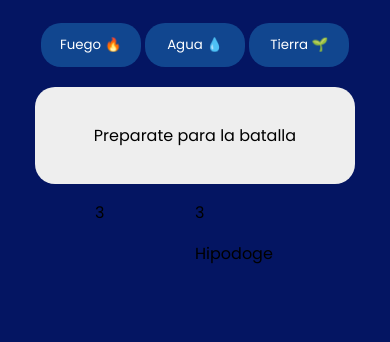
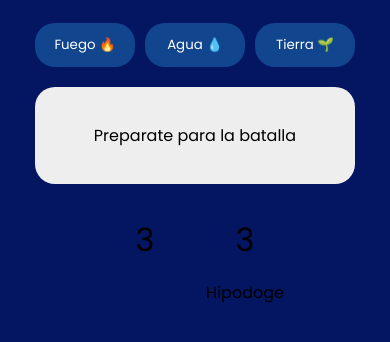
Before and after one commit to Apanawa/Curso-de-programaci-n-basica, a plain HTML site: page mokepon.html in a window 390 px wide. Both pictures are taken after a click on the button "Seleccionar". Shown: the part 178-520 px from the top of the page. Drawn offline with Linux system fonts and the light colour scheme.

Commit message:
trabajando en el diseño responsivo

```diff
--- a/mokepon.html
+++ b/mokepon.html
@@ -36,8 +36,10 @@
     </section>
     <section id="seleccionar-ataque">
         <h1 class="titulo">Mokepon</h1>
+
         <h2 class="subtitulo">Elige tu ataque</h2>
-        <div>
+
+        <div class="tarjetas-ataques">
             <button id="boton-fuego" class="boton-de-ataque">Fuego 🔥</button>
             <button id="boton-agua" class="boton-de-ataque">Agua 💧</button>
             <button id="boton-tierra" class="boton-de-ataque">Tierra 🌱</button>
@@ -49,13 +51,13 @@
             </section>
         </div>
         <div class="ataques">
-            <div>
+            <div class="ataques-jugador">
                 <p id="vidas-jugador">3</p>
                 <p id="mascota-jugador"></p>
                 <div id="ataques-del-jugador"></div>
             </div>
 
-            <div>
+            <div class="ataques-enemigo">
                 <p id="vidas-enemigo">3</p>
                 <p id="mascota-enemigo"></p>
                 <div id="ataques-del-enemigo"></div>
--- a/styles.css
+++ b/styles.css
@@ -24,7 +24,7 @@ body {
     font-size: 32px;
 }
 
-.tarjetas {
+.tarjetas, .tarjetas-ataques {
     display: flex;
     gap: 10px;
 }
@@ -100,3 +100,21 @@ input {
     display: grid;
     grid-template-columns: 100px 100px;
 }
+
+#vidas-jugador, #vidas-enemigo {
+    font-size: 32px;
+    margin-bottom: 0;
+}
+
+.ataques-jugador, .ataques-enemigo {
+    display: flex;
+    flex-direction: column;
+    align-items: center;
+
+}
+
+@media (max-width: 360px) {
+    .tarjetas, .tarjetas-ataques {
+        flex-direction: column;
+    }
+}
```
